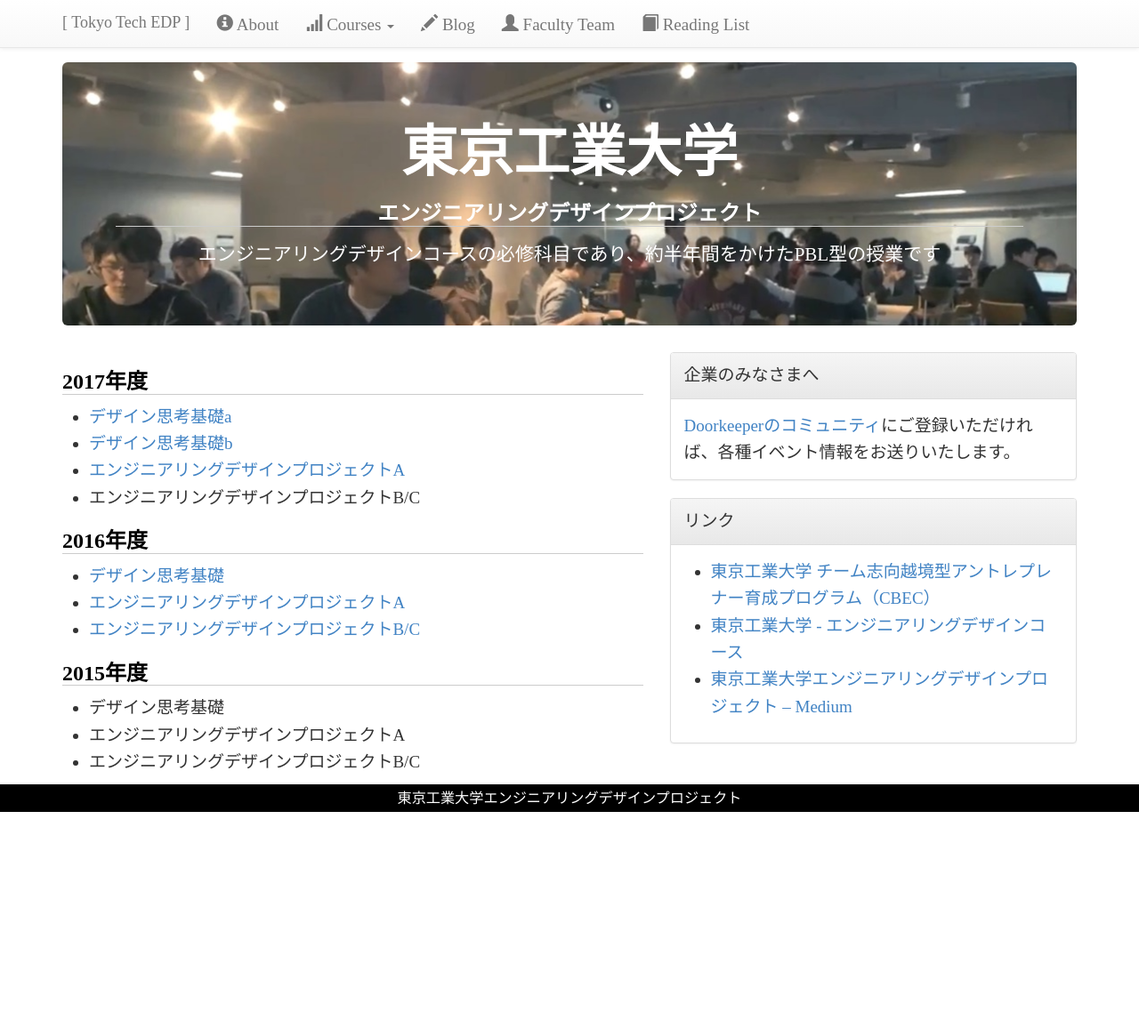
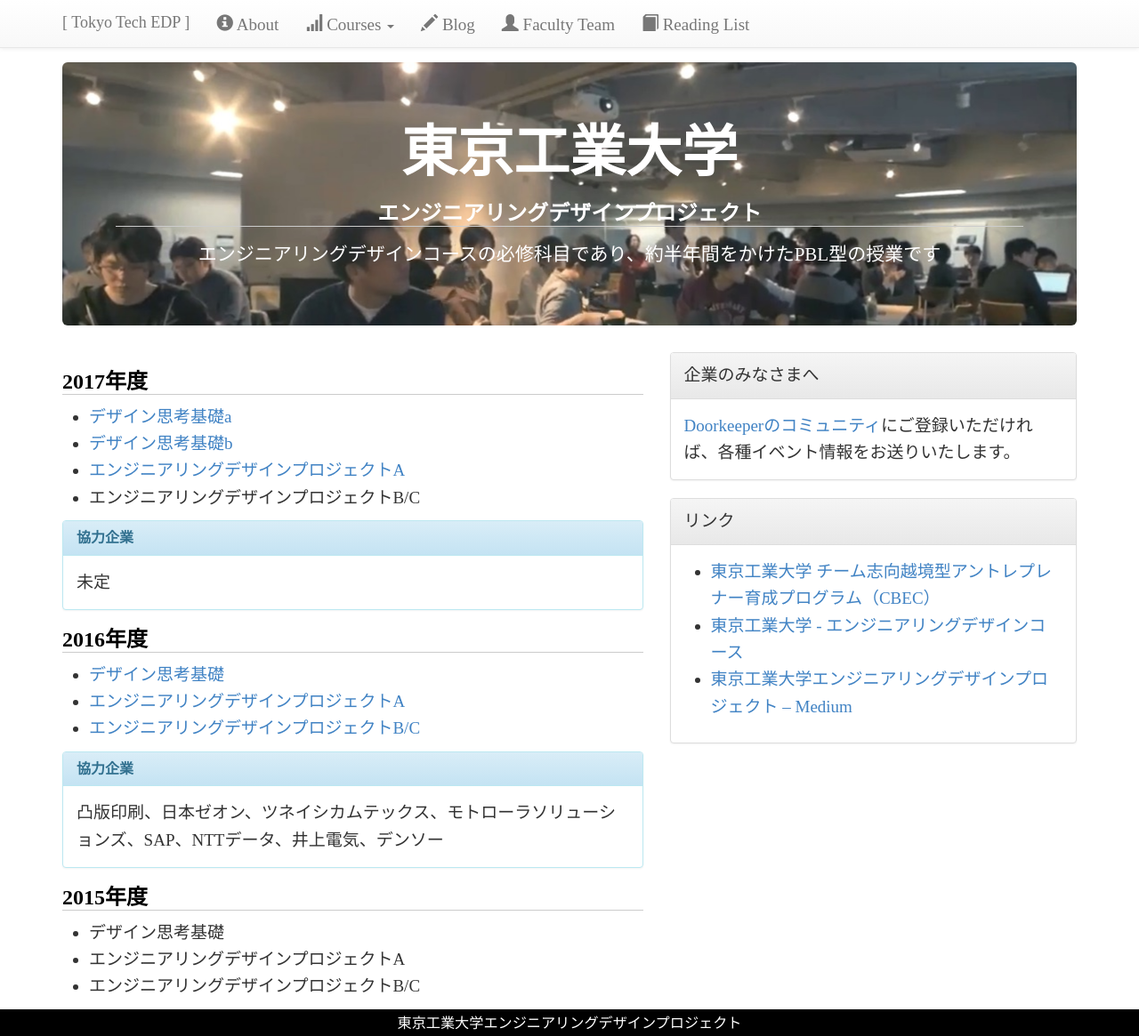
Before and after one commit to titech-edp/titech-edp.github.io, a Jekyll site: the page built from index.md, in a window 1280 px wide and 1165 px high. Shown: the whole window at 89% size. Built offline with Jekyll 4.4.1, drawn with Linux system fonts in a browser that asks for light colours.

Commit message:
Add sponsors

```diff
--- a/css/github.css
+++ b/css/github.css
@@ -75,7 +75,7 @@
   font-size: 20px;
   font-weight: bold;
   color: black;}
-h3:before {content: "|| "}
+/*h3:before {content: "|| "}*/
 
 h4 {
   font-size: 16px;}
--- a/index.md
+++ b/index.md
@@ -15,12 +15,30 @@
 <li>エンジニアリングデザインプロジェクトB/C</li>
 </ul>
 
+<div class="panel panel-info">
+  <div class="panel-heading">
+    <h3 class="panel-title">協力企業</h3>
+  </div>
+  <div class="panel-body">
+  未定
+  </div>
+</div>
+
 <h2>2016年度</h2>
 <ul>
 <li><a href="/2016-dtf/">デザイン思考基礎</a></li>
 <li><a href="/2016-edp-a/">エンジニアリングデザインプロジェクトA</a></li>
 <li><a href="/2016-edp-bc/">エンジニアリングデザインプロジェクトB/C</a></li>
 </ul>
+
+<div class="panel panel-info">
+  <div class="panel-heading">
+    <h3 class="panel-title">協力企業</h3>
+  </div>
+  <div class="panel-body">
+凸版印刷、日本ゼオン、ツネイシカムテックス、モトローラソリューションズ、SAP、NTTデータ、井上電気、デンソー
+  </div>
+</div>
 
 
 <h2>2015年度</h2>
```
